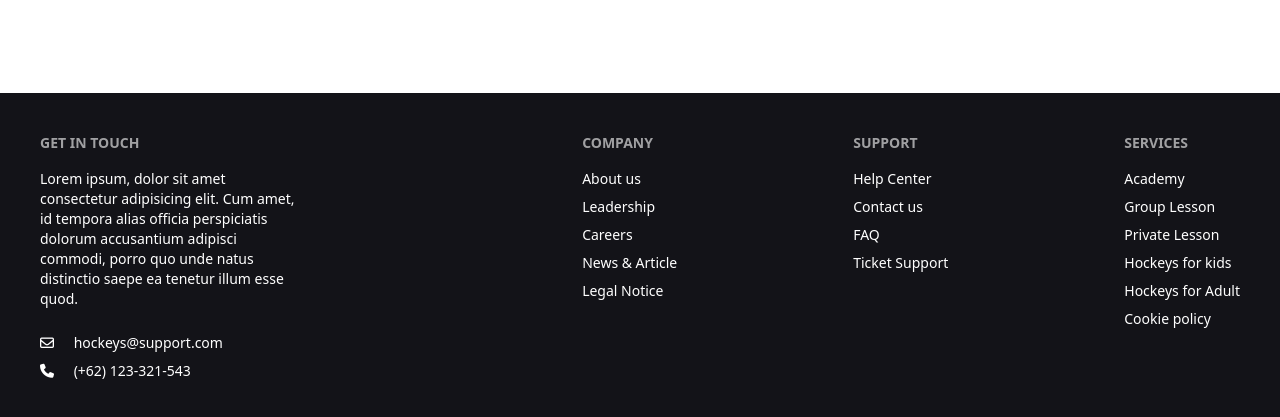
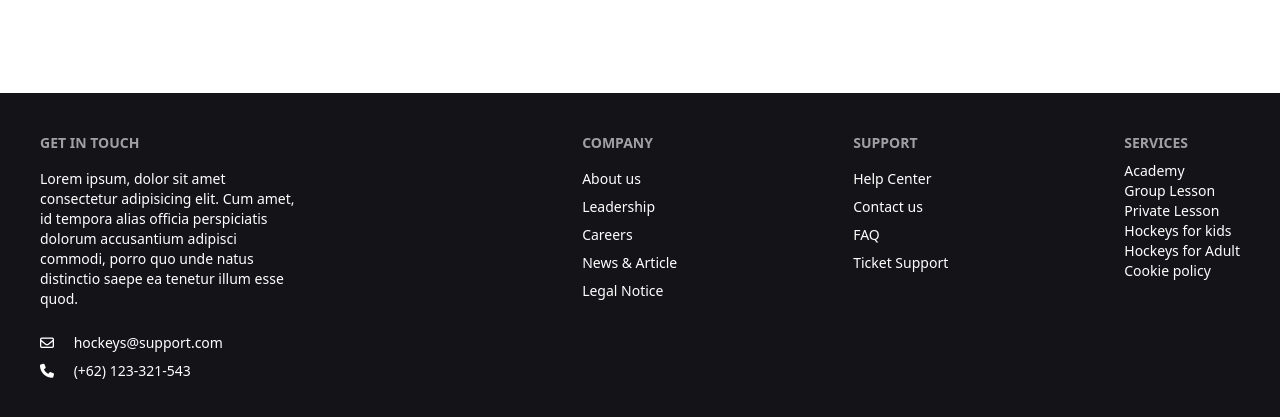
Before and after one commit to farzanafatema/hockey-tailwind-deisyul, a plain HTML site: page index.html in a window 1280 px wide. Shown: the part 6241-6658 px from the top of the page. Drawn offline with nearby package versions, Linux system fonts and the light colour scheme.

Commit message:
footer middle

```diff
--- a/index.html
+++ b/index.html
@@ -533,7 +533,7 @@
                 legacy of excellence. Our professional hockey club dominates the ice with unparalleled skill and
                 determination, electrifying fans with every puck drop</p>
             <!-- form and other section -->
-            <div class="lg:flex  ">
+            <div class="lg:flex ">
                 <div class=" border-2 border-gray-300 rounded-lg p-8 mr-6">
                     <div class="bg-[#BCED6D1A] space-y-4 px-6 py-12 mb-8">
                         <img src="Images/Group 1171275317.png" alt="">
@@ -647,7 +647,8 @@
             <a class="link link-hover">FAQ</a>
             <a class="link link-hover">Ticket Support</a>
         </nav>
-        <nav class="mx-auto text-white ">
+        <div class="col-span-2 mx-auto">
+            <nav class=" text-white flex flex-col ">
                 <h6 class="footer-title">Services</h6>
                 <a class="link link-hover">Academy</a>
                 <a class="link link-hover"> Group Lesson</a>
@@ -656,6 +657,7 @@
                 <a class="link link-hover"> Hockeys for Adult</a>
                 <a class="link link-hover">Cookie policy</a>
             </nav>
+        </div>
     </footer>
 </body>
 
```
Lines whose indentation alone changed are shown as unchanged.
